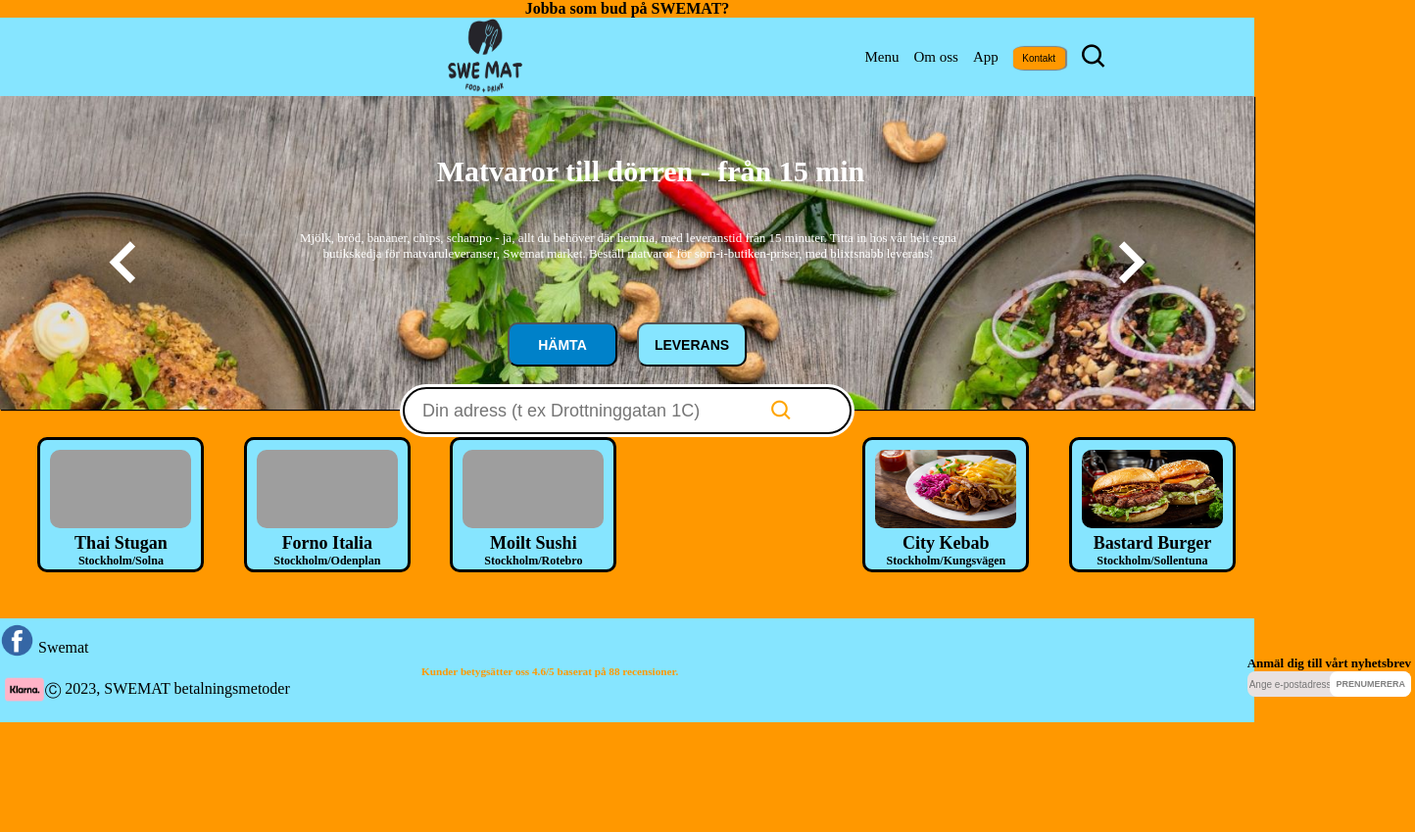
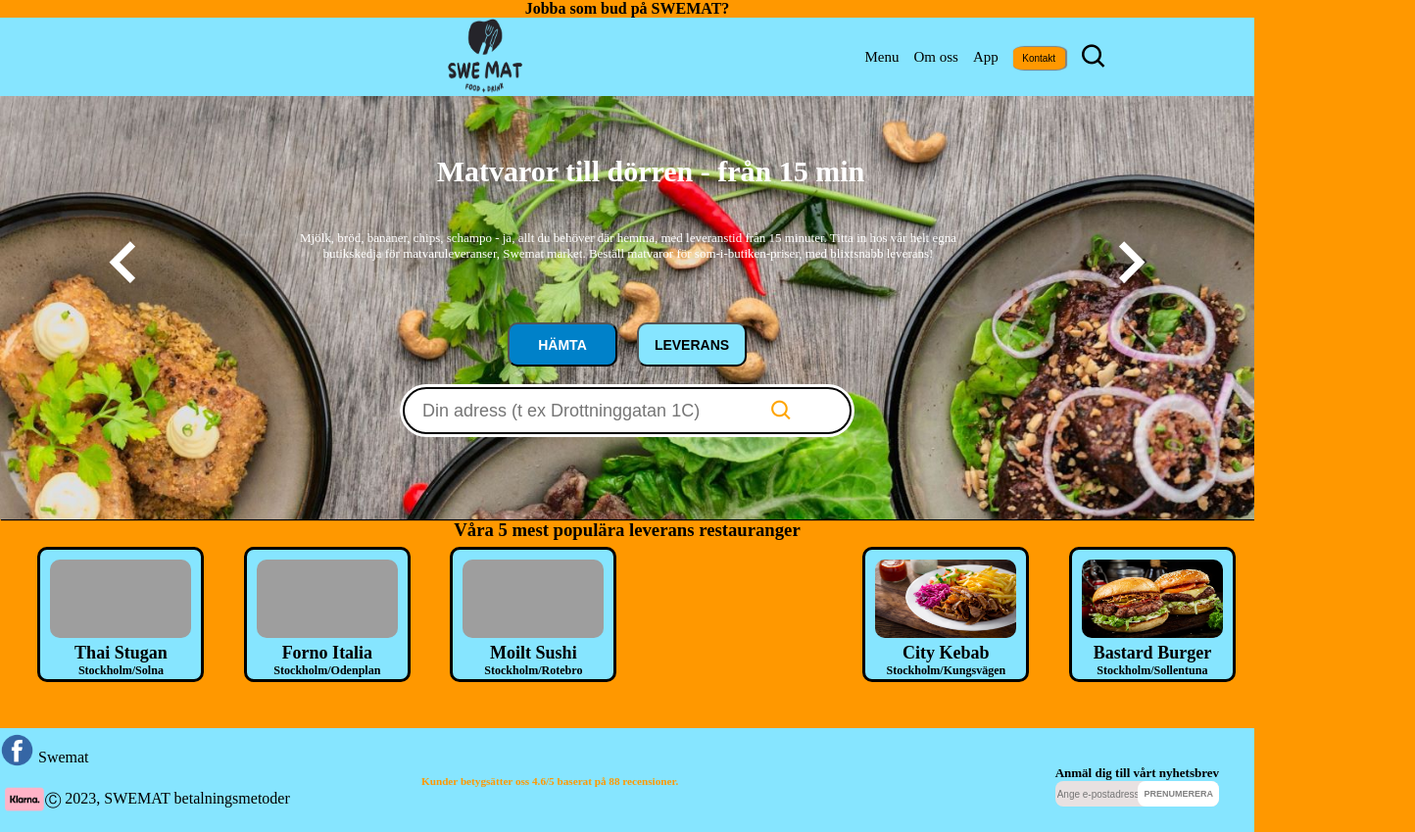
Before and after one commit to Medieinstitutet/fed22d-grafiska-verktyg-soltorkade-tomaterna, a website built with Vite: page index.html in a window 1280 px wide. Shown: the whole page at 98% size, 1444 px wide, since content can reach past the window. Before the commit the page ends 800 px from the top, so only its background shows below. Built offline with nearby package versions, Linux system fonts and the light colour scheme; grey boxes are pictures that could not be loaded.

Commit message:
ändrade i fotter parkodning

```diff
--- a/Style/main.scss
+++ b/Style/main.scss
@@ -275,6 +275,11 @@
 
 
 /*******************************Mostapha***********************/
+
+.background1 {
+  height: 54vh;
+}
+
 .section2 {
   display: flex;
 }
@@ -775,8 +780,8 @@
 
   .row3 {
     position: relative;
-    right: -10rem;
     bottom: 0;
+    width: 24rem;
     align-items: center;
   }
 
```
Also changed, not shown: Style/main.css, 1 other file.
